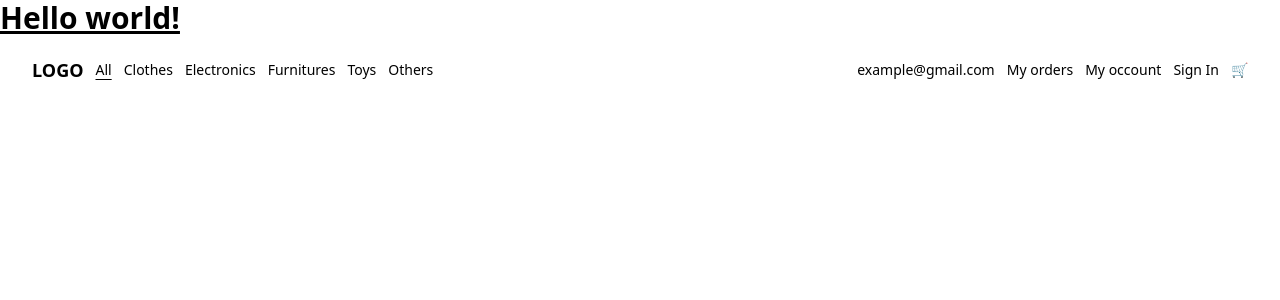
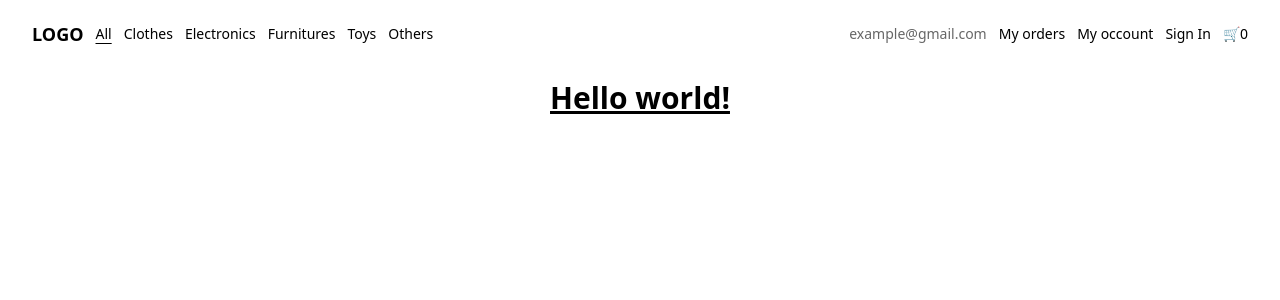
Before and after one commit to zubstack/project-ecommerce-react, a React (Vite) app: page / in a window 1280 px wide. Shown: the top 300 px of the page. Built offline with nearby package versions, Linux system fonts and the light colour scheme.

Commit message:
Implement [layout] semi-global component

```diff
--- /dev/null
+++ b/src/Components/Layout/index.jsx
@@ -0,0 +1,7 @@
+function Layout({ children }) {
+  return (
+    <div className="flex flex-col items-center items mt-20">{children}</div>
+  );
+}
+
+export default Layout;
--- a/src/Components/Navbar/index.jsx
+++ b/src/Components/Navbar/index.jsx
@@ -49,11 +49,6 @@ let optionsRight = [
     text: "Sign In",
     className: "",
   },
-  {
-    to: "/shop-cart",
-    text: "🛒",
-    className: "",
-  },
 ];
 
 function NavItem({ to, children, activeStyle }) {
@@ -70,7 +65,7 @@ function NavItem({ to, children, activeStyle }) {
 function Navbar() {
   let activeStyle = "underline underline-offset-4";
   return (
-    <nav className="flex justify-between items-center fixed z-10 w-full py-5 px-8 text-sm font-light ">
+    <nav className="flex justify-between items-center fixed top-0 z-10 w-full py-5 px-8 text-sm">
       <ul className="flex items-center gap-3">
         <li className="font-semibold text-lg">
           <NavItem to={"/"}>LOGO</NavItem>
@@ -87,7 +82,7 @@ function Navbar() {
         })}
       </ul>
       <ul className="flex items-center gap-3">
-        <li>example@gmail.com</li>
+        <li className="text-black/60">example@gmail.com</li>
         {optionsRight.map((option) => {
           return (
             <li key={option.text}>
@@ -97,6 +92,9 @@ function Navbar() {
             </li>
           );
         })}
+        <li>
+          <NavItem to={"/shop-cart"}>🛒0</NavItem>
+        </li>
       </ul>
     </nav>
   );
--- a/src/Pages/App/index.jsx
+++ b/src/Pages/App/index.jsx
@@ -7,6 +7,7 @@ import NotFound from "../NotFound";
 import SignIn from "../SignIn";
 import SignOut from "../SignOut";
 import Navbar from "../../Components/Navbar";
+import Layout from "../../Components/Layout";
 
 function AppRoutes() {
   let routes = useRoutes([
@@ -44,8 +45,10 @@ function AppRoutes() {
 function App() {
   return (
     <BrowserRouter>
-      <AppRoutes />
       <Navbar />
+      <Layout>
+        <AppRoutes />
+      </Layout>
     </BrowserRouter>
   );
 }
```
